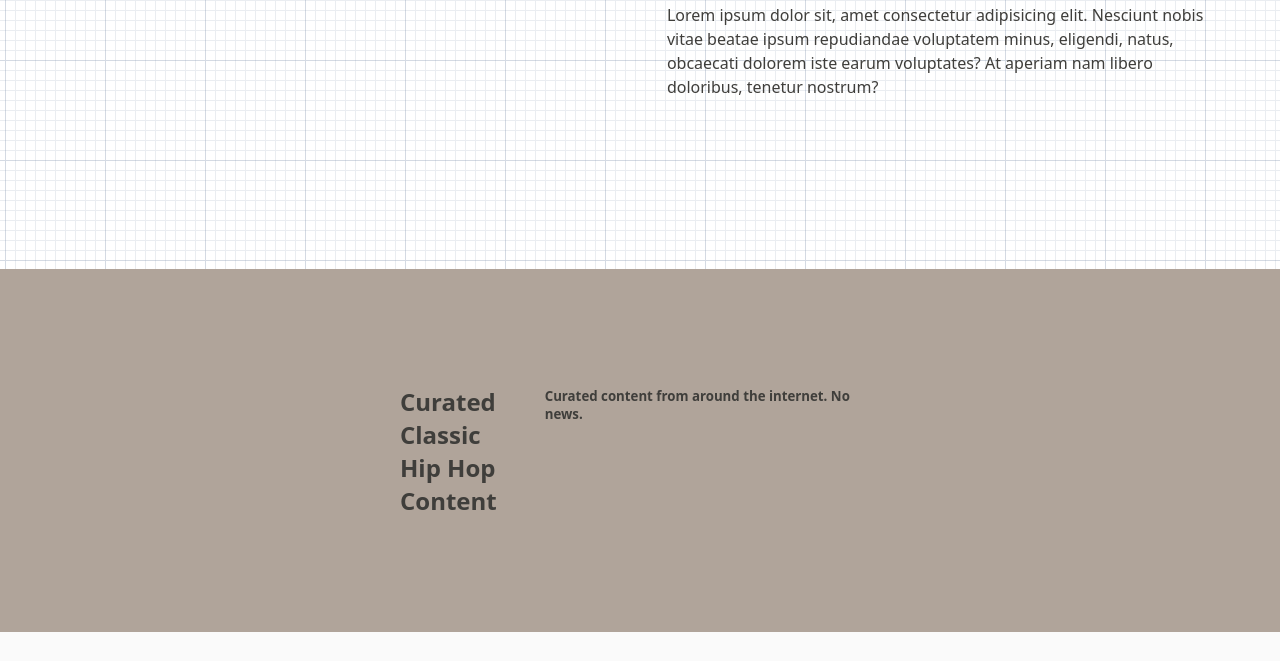
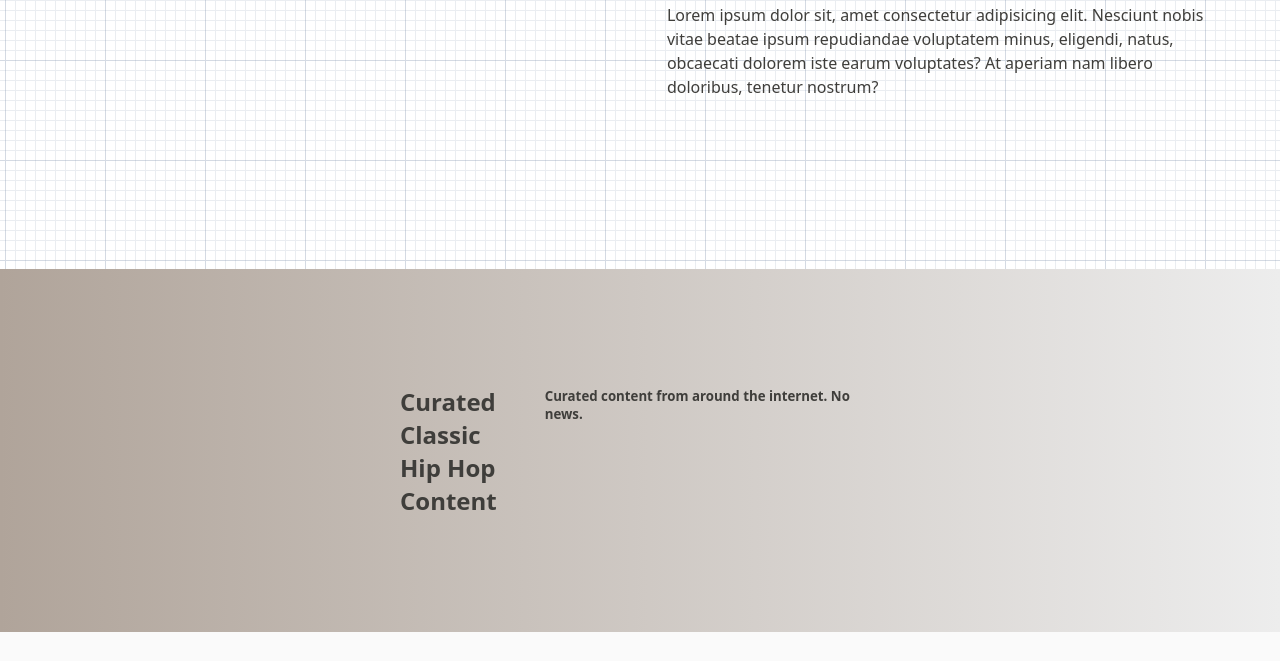
Before and after one commit to craigmckeachie/classichiphop.com, a plain HTML site: page home.html in a window 1280 px wide. Shown: the part 594-1255 px from the top of the page. Drawn offline with Linux system fonts and the light colour scheme.

Commit message:
gray album

```diff
--- a/css/home.css
+++ b/css/home.css
@@ -139,7 +139,7 @@ nav > ul > li > a:hover,
   /* Chrome 10-25, Safari 5.1-6 */
   /* background: -webkit-linear-gradient(to right, #fb923c, #ededed); */
   /* W3C, IE 10+/ Edge, Firefox 16+, Chrome 26+, Opera 12+, Safari 7+ */
-  /* background: linear-gradient(to right, #fb923c, #ededed); */
+  background: linear-gradient(to right, #B0A49A, #ededed);
 }
 
 .hero h1 {
```
